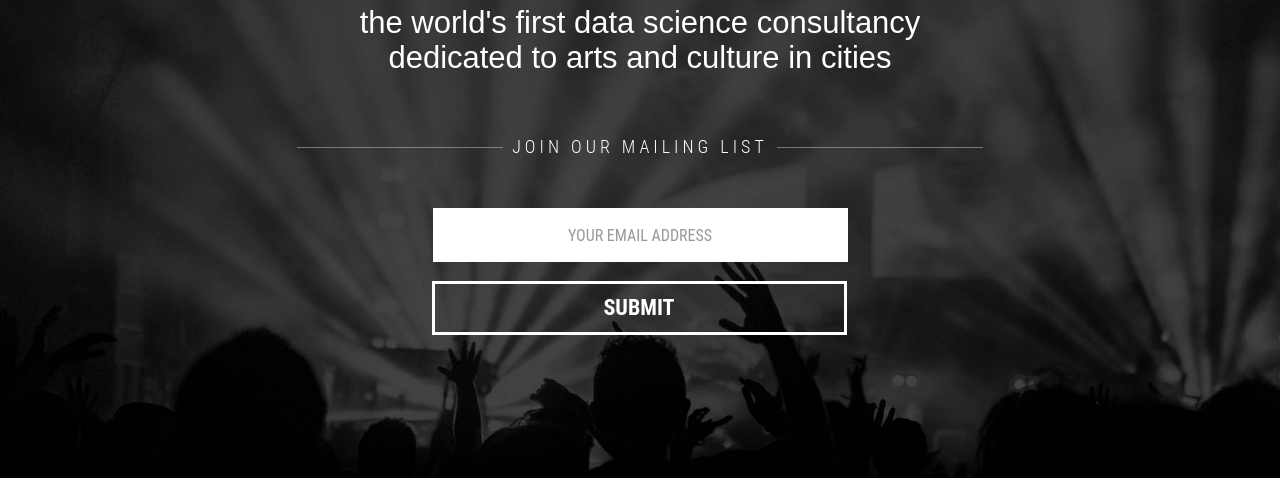
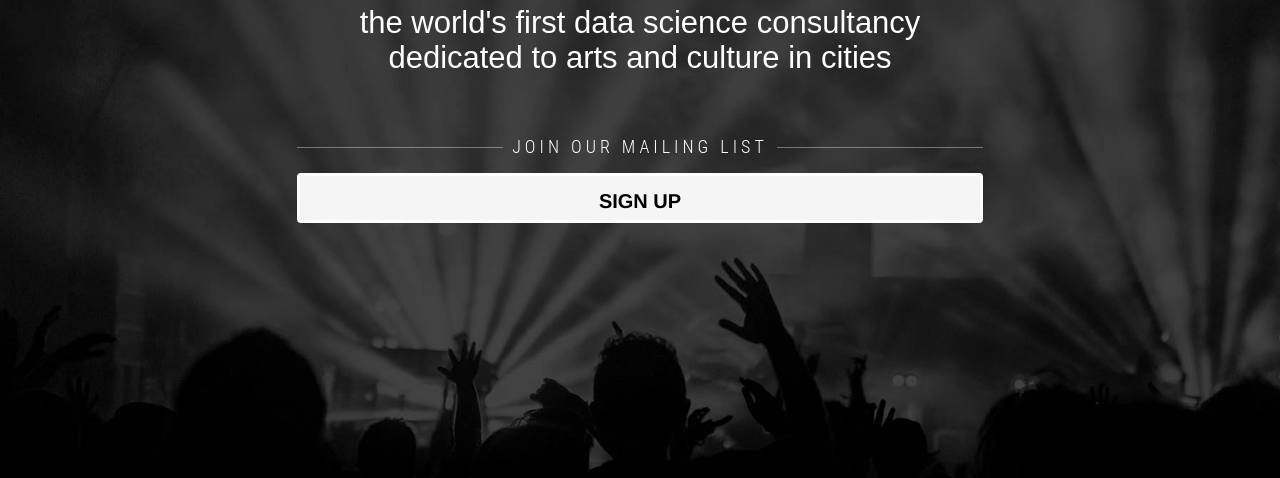
Before and after one commit to cultureincities/cultureincities.github.io, a plain HTML site: page index.html in a window 1280 px wide. Shown: the part 246-724 px from the top of the page. Drawn offline with nearby package versions, Linux system fonts and the light colour scheme; a script that the page names is missing.

Commit message:
one page update

```diff
--- a/index.html
+++ b/index.html
@@ -26,7 +26,9 @@
       <p class="join">Join Our Mailing List</p>
       <div class="beta-line"></div>
     </div>
-    <div class="sign-up-form w-form">
+
+
+    <!-- <div class="sign-up-form w-form">
       <form name="wf-form-signup-form" data-name="Signup Form" class="w-clearfix"><input type="email" name="email" data-name="Email" placeholder="Your email address" maxlength="256" required="" class="field w-input"><input type="submit" value="Submit" data-wait="Please wait..." class="button w-button"></form>
       <div class="success-message w-form-done">
         <p>Thanks! You have been added to our beta list. </p>
@@ -43,7 +45,14 @@
       <div class="error-message w-form-fail">
         <p>Oops! Something went wrong while submitting the form. :(</p>
       </div>
+    </div> -->
+
+    <div class="container w-container"></div>
+
+    <div class="w-embed w-script"><a class="typeform-share button" href="https://vishalkumar-london.typeform.com/to/MxGdwH" data-mode="popup" style="display:inline-block;text-decoration:none;background-color:#F5F5F5;color:black;cursor:pointer;font-family:Helvetica,Arial,sans-serif;font-size:20px;line-height:50px;text-align:center;margin:0;height:50px;padding:0px 33px;border-radius:4px;max-width:100%;white-space:nowrap;overflow:hidden;text-overflow:ellipsis;font-weight:bold;-webkit-font-smoothing:antialiased;-moz-osx-font-smoothing:grayscale;" data-hide-headers=true data-hide-footer=true data-submit-close-delay="1" target="_blank">SIGN UP </a> <script> (function() { var qs,js,q,s,d=document, gi=d.getElementById, ce=d.createElement, gt=d.getElementsByTagName, id="typef_orm_share", b="https://embed.typeform.com/"; if(!gi.call(d,id)){ js=ce.call(d,"script"); js.id=id; js.src=b+"embed.js"; q=gt.call(d,"script")[0]; q.parentNode.insertBefore(js,q) } })() </script>
     </div>
+
+
   </div>
   <div class="footer-section">
     <div class="w-container">
```
